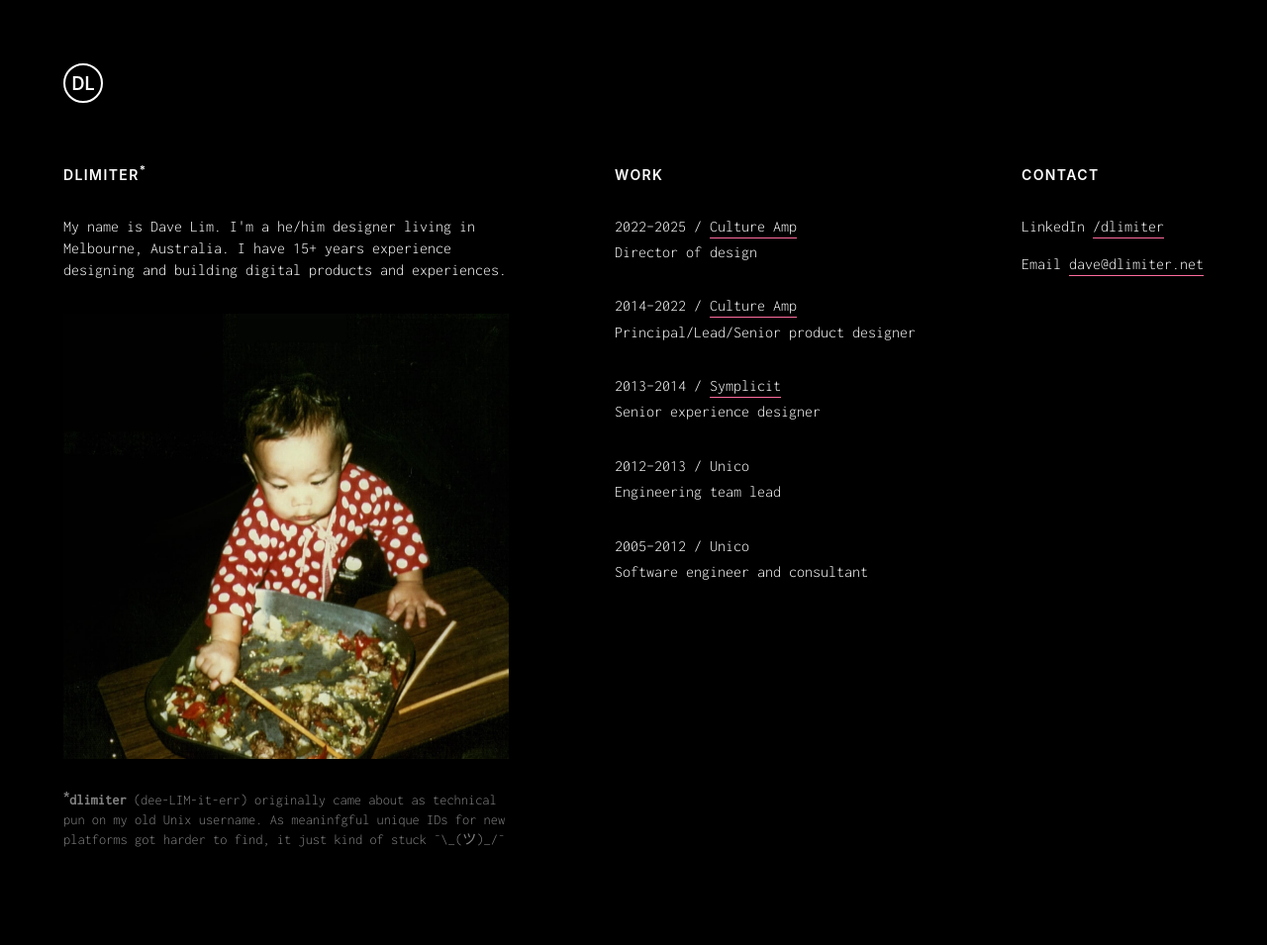
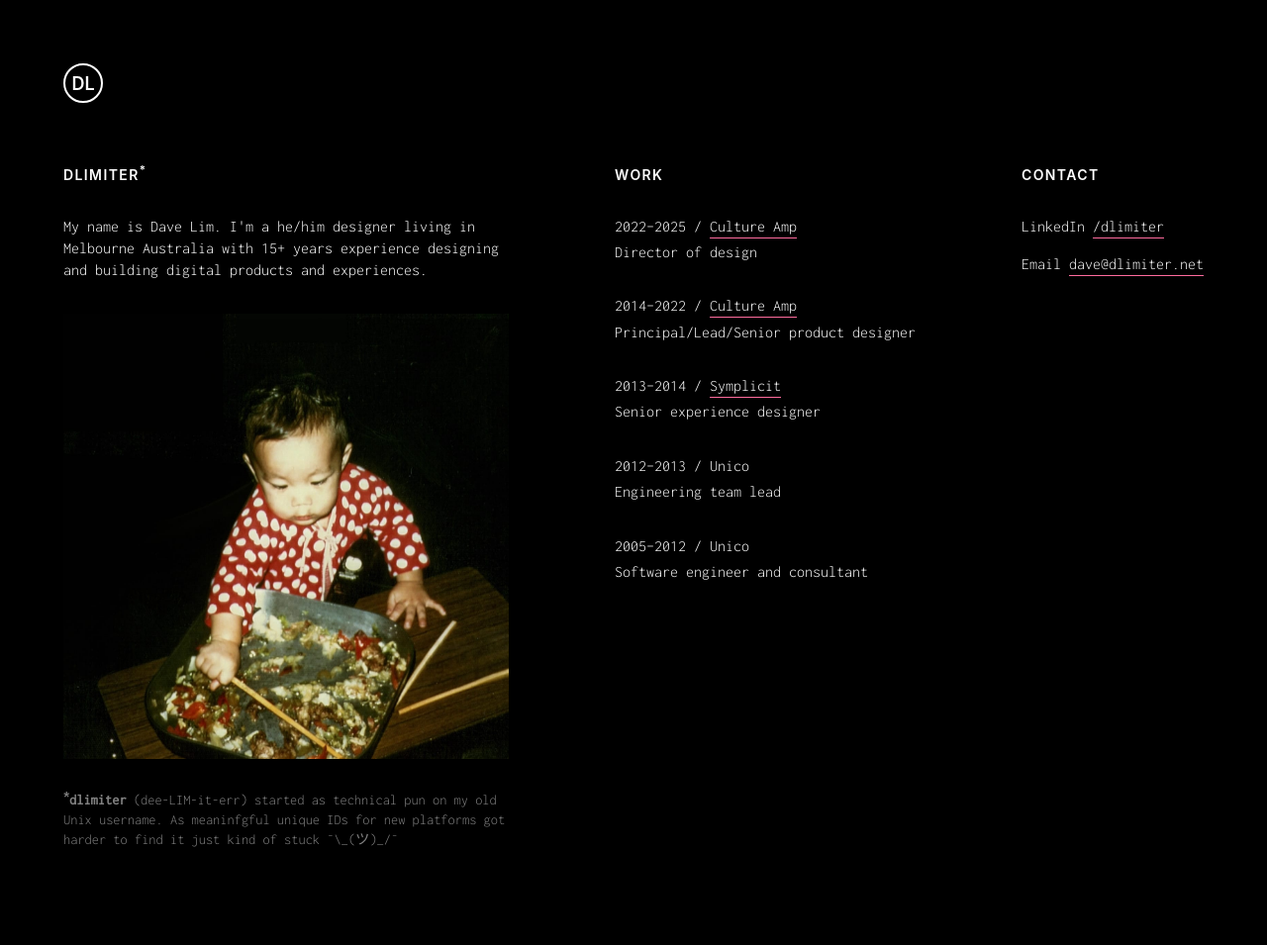
Before and after one commit to dlimiter/dlimiter.github.io, a Jekyll site: the page built from index.html, in a window 1280 px wide. Shown: the whole page at 99% size. Built offline with Jekyll 4.4.1, drawn with Linux system fonts in a browser that asks for light colours; some web fonts are replaced.

Commit message:
Minr tweak to copy flow

```diff
--- a/index.html
+++ b/index.html
@@ -20,8 +20,7 @@
 
       <div class="section-content">
         <p>
-          My name is Dave Lim. I'm a he/him designer living in Melbourne, Australia.
-          I have 15+ years experience designing and building digital products and experiences.
+          My name is Dave Lim. I'm a he/him designer living in Melbourne Australia with 15+ years experience designing and building digital products and experiences.
         </p>
       </div>
 
@@ -30,7 +29,7 @@
       </div>
 
       <div class="section-content">
-        <p class="text-subtle text-small"><strong><sup>*</sup>dlimiter</strong> (dee-LIM-it-err) originally came about as technical pun on my old Unix username. As meaninfgful unique IDs for new platforms got harder to find, it just kind of stuck ¯\_(ツ)_/¯</p>
+        <p class="text-subtle text-small"><strong><sup>*</sup>dlimiter</strong> (dee-LIM-it-err) started as technical pun on my old Unix username. As meaninfgful unique IDs for new platforms got harder to find it just kind of stuck ¯\_(ツ)_/¯</p>
       </div>
     </div>
 
```
